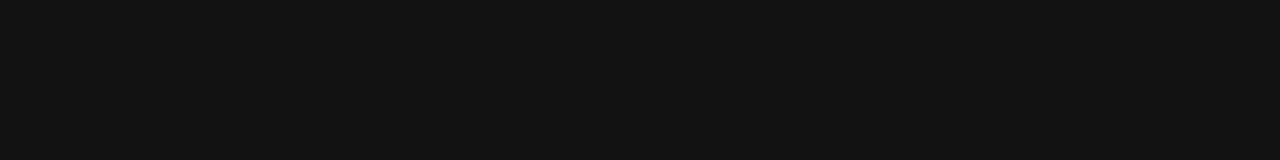
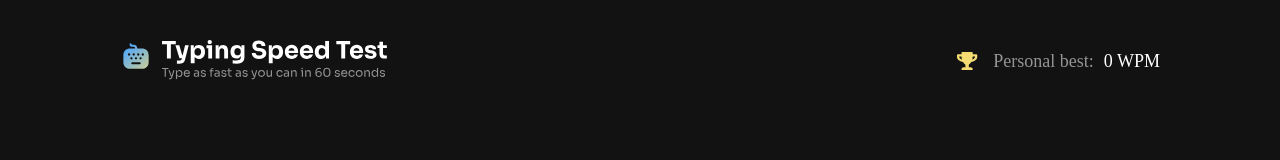
Before and after one commit to franciscorochamont/Typing-speed-test, a website built with Vite: page index.html in a window 1280 px wide. Built offline with nearby package versions, Linux system fonts and the light colour scheme; files whose address does not match are found by name.

Commit message:
Update index.html and style.css

```diff
--- a/index.html
+++ b/index.html
@@ -7,7 +7,22 @@
     <title>Typing speed test</title>
   </head>
   <body>
-    <div id="app"></div>
+    <div id="app">
+      <header class="header">
+        <picture>
+          <source media="(min-width: 768px)" srcset="/images/logo-large.svg">
+          <img src="/images/logo-small.svg" alt="logo">
+        </picture>
+        <div class="personal__best">
+          <img src="/images/icon-personal-best.svg" alt="personal best">
+          <div class="personal__best-value">
+            <span class="personal__best-desk">Personal best:</span>
+            <span class="personal__best-movi">Best:</span>
+            <span class="personal__wpm">0 WPM</span>
+          </div>
+        </div>
+      </header>
+    </div>
     <script type="module" src="/src/main.js"></script>
   </body>
 </html>
--- a/src/style.css
+++ b/src/style.css
@@ -50,6 +50,74 @@
 }
 
 body{
+  padding: 1.6rem 1.6rem 3.2rem 1.6rem;
   background-color: var(--neutral-900);
   font-family: var(--font-sora);
 }
+
+@media(min-width: 768px){
+  body{
+    padding: 3.2rem 3.2rem 6.4rem 3.2rem;
+  }
+}
+
+@media(min-width: 1024px){
+  body{
+    padding: 3.2rem 11.2rem;
+  }
+}
+
+.header{
+  display: flex;
+  align-items: center;
+}
+
+.personal__best{
+  display: flex;
+  align-items: center;
+  margin-left: auto;
+  gap: 1.5rem;
+}
+
+.personal__best-value{
+  display: flex;
+  align-items: center;
+  gap: 1rem;
+}
+
+.personal__best-desk,
+.personal__best-movi{
+  color: var(--neutral-400);
+}
+
+.personal__wpm{
+  color: var(--white);
+}
+
+.personal__best-desk,
+.personal__best-movi,
+.personal__wpm{
+  font-weight: 400;
+  font-size: 1.6rem;
+  text-align: left;
+  font-family: var(--font-sora);
+}
+
+.personal__best-desk,
+.personal__best-movi,
+.personal__wpm{
+  font-size: 1.8rem;
+}
+
+.personal__best-desk{
+  display: none;
+}
+
+@media(min-width: 768px){
+  .personal__best-desk{
+    display: flex;
+  }
+  .personal__best-movi{
+    display: none;
+  }
+}
```
